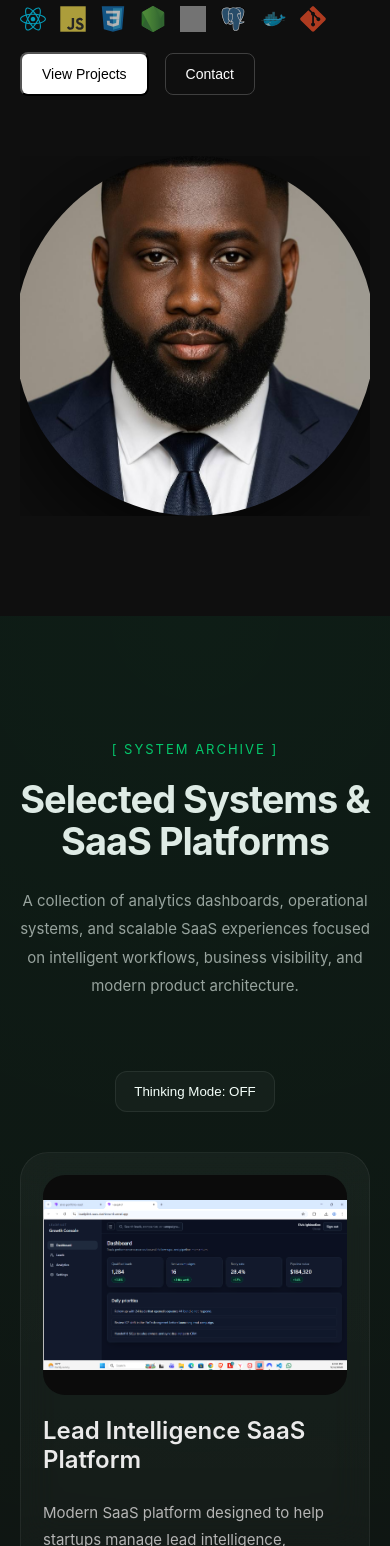
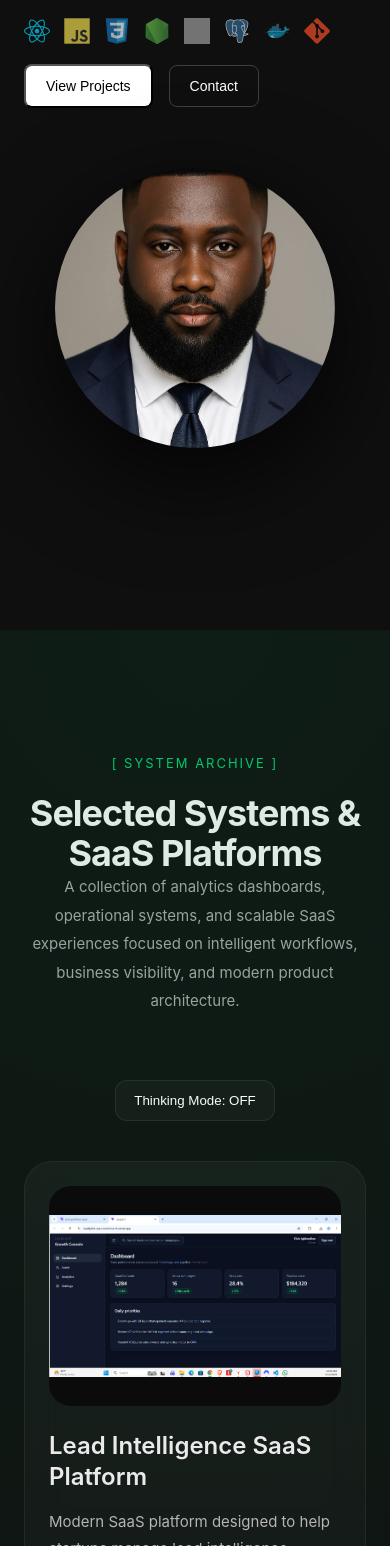
Before and after one commit to igbinedionelvis/elvis-portfolio-react, a React (Vite) app: page / in a window 390 px wide. Shown: the part 454-2000 px from the top of the page. Built offline with nearby package versions, Linux system fonts and the light colour scheme; grey boxes are pictures that could not be loaded.

Commit message:
Refine portfolio UX with SaaS showcases and responsive hero improvements

```diff
--- a/package.json
+++ b/package.json
@@ -11,6 +11,7 @@
   },
   "dependencies": {
     "framer-motion": "^12.38.0",
+    "gsap": "^3.15.0",
     "react": "^19.2.5",
     "react-dom": "^19.2.5",
     "react-icons": "^5.6.0"
--- a/src/styles.css
+++ b/src/styles.css
@@ -17,11 +17,6 @@ body {
   background: #0f0f0f;
   color: #eaeaea;
   line-height: 1.6;
-}
-
-section {
-  padding: var(--space-8) var(--space-3);
-  scroll-margin-top: 100px;
 }
 
 h1 {
@@ -76,8 +71,8 @@ p {
 
   /* Layout */
   --content-sm: 600px;
-  --content-md: 720px;
-  --content-lg: 1100px;
+  --content-md: 680px;
+  --content-lg: 1280px;
 }
 
 /* =========================
@@ -86,15 +81,17 @@ p {
 
 .hero {
   position: relative;
-  min-height: 100vh;
+  min-height: 90vh;
   display: flex;
   align-items: center;
   padding-top: 140px;
   overflow: hidden;
+  padding-left: 24px;
+  padding-right: 24px;
 }
 
 /* vertical rhythm system */
-.hero-content > * + * {
+.hero-content>*+* {
   margin-top: var(--space-2);
 }
 
@@ -102,7 +99,8 @@ p {
   font-size: clamp(30px, 3.5vw, 44px);
   line-height: 1.2;
   letter-spacing: -0.4px;
-  max-width: 600px;
+  max-width: var(--content-sm);
+  margin-top: 16px;
 }
 
 .hero-title span {
@@ -125,8 +123,7 @@ p {
 /* SUBTEXT IMPROVED */
 .subtext {
   max-width: 500px;
-  margin-bottom: 8px;
-  font-size: 15px;
+  font-size: 17px;
   line-height: 1.6;
   color: #aaa;
 }
@@ -176,7 +173,7 @@ p {
 }
 
 .secondary-btn {
-  border: 1px solid rgba(255,255,255,0.2);
+  border: 1px solid rgba(255, 255, 255, 0.2);
   color: white;
   background: transparent;
 }
@@ -205,17 +202,25 @@ p {
 .hero-wrapper {
   position: relative;
   z-index: 2;
+
   display: flex;
-  align-items: flex-start;
+  align-items: center;
+
   justify-content: space-between;
-  gap: 60px;
+
+  gap: clamp(10px, 2vw, 24px);
+
   width: 100%;
+  max-width: 1280px;
+
+  margin: 0 auto;
 }
 
 /* Rotating words */
 .rotating-word {
   display: inline-block;
-  min-width: 240px; /* prevents jumping */
+  min-width: 240px;
+  /* prevents jumping */
 
   color: #00ff88;
   font-weight: 600;
@@ -228,14 +233,17 @@ p {
     opacity: 0;
     transform: translateY(6px);
   }
+
   10% {
     opacity: 1;
     transform: translateY(0);
   }
+
   80% {
     opacity: 1;
     transform: translateY(0);
   }
+
   100% {
     opacity: 0;
     transform: translateY(-6px);
@@ -247,33 +255,27 @@ p {
 ========================= */
 
 .hero-content {
-  max-width: 620px;
+  max-width: 650px;
   min-width: 0;
   flex-shrink: 1;
-  overflow: hidden;
   transform-origin: left center;
 
   transition:
     opacity 0.5s ease,
     transform 0.6s cubic-bezier(0.22, 1, 0.36, 1),
-    max-width 0.7s cubic-bezier(0.22, 1, 0.36, 1),
-    width 0.7s cubic-bezier(0.22, 1, 0.36, 1),
     filter 0.4s ease;
 }
 
 .hero.active .hero-content {
   opacity: 0;
-  transform: translateX(-80px);
-  max-width: 0;
-  width: 0;
+  transform: translateX(-120px);
   filter: blur(6px);
+  pointer-events: none;
 
   transition:
     opacity 0.4s ease 0s,
     transform 0.6s cubic-bezier(0.22, 1, 0.36, 1),
     filter 0.4s ease 0.05s,
-    max-width 0.7s ease 0.25s,
-    width 0.7s ease 0.25s;
 }
 
 /* =========================
@@ -294,7 +296,8 @@ p {
 }
 
 .profile.active {
-  width: clamp(650px, 60vw, 950px);
+  width: clamp(1000px, 78vw, 1250px);
+
   transform: perspective(1200px) rotateY(-4deg);
 }
 
@@ -315,7 +318,7 @@ p {
     transform 0.6s cubic-bezier(0.22, 1, 0.36, 1),
     border-radius 0.5s ease;
 
-  box-shadow: 0 30px 100px rgba(0,0,0,0.8);
+  box-shadow: 0 30px 100px rgba(0, 0, 0, 0.8);
 }
 
 .profile.active .profile-image {
@@ -341,7 +344,10 @@ p {
     opacity 0.5s ease;
 }
 
-.img1 { opacity: 1; }
+.img1 {
+  opacity: 1;
+}
+
 .profile.active .img1 {
   opacity: 0;
   transform: scale(0.96) translateX(-20px);
@@ -365,12 +371,12 @@ p {
 .profile-panel {
   flex: 1;
   height: 360px;
-  min-width: 440px; /* 🔥 slight bump to prevent clipping */
+  min-width: 560px;
   margin-left: 20px;
   border-radius: 20px;
-  background: rgba(30,30,30,0.55);
+  background: rgba(30, 30, 30, 0.55);
   backdrop-filter: blur(20px);
-  border: 1px solid rgba(255,255,255,0.08);
+  border: 1px solid rgba(255, 255, 255, 0.08);
   overflow: hidden;
 
   opacity: 0;
@@ -390,21 +396,23 @@ p {
 ========================= */
 
 .terminal {
-  padding: 30px;
   font-family: "Courier New", monospace;
   color: #00ff88;
-  font-size: clamp(13px, 0.85vw, 15px); /* 🔥 refined */
+  font-size: clamp(13px, 0.85vw, 15px);
+  padding: 20px;
+
   letter-spacing: 1px;
   line-height: 1.8;
 
   white-space: nowrap;
-  overflow: hidden;
+  overflow-x: visible;
+  overflow-y: hidden;
 
   opacity: 0;
   transform: translateY(10px);
 
   transition: all 0.4s ease 0.4s;
-  text-shadow: 0 0 10px rgba(0,255,136,0.6);
+  text-shadow: 0 0 10px rgba(0, 255, 136, 0.6);
 
   animation: terminalFlicker 6s infinite;
 }
@@ -425,11 +433,11 @@ p {
 
   white-space: nowrap;
 
-  overflow: hidden;
+  overflow: visible;
 
   text-shadow:
-    0 0 4px rgba(0,255,136,0.7),
-    0 0 10px rgba(0,255,136,0.35);
+    0 0 4px rgba(0, 255, 136, 0.7),
+    0 0 10px rgba(0, 255, 136, 0.35);
 
   opacity: 0.92;
 }
@@ -438,8 +446,8 @@ p {
   color: #7dffb3;
 
   text-shadow:
-    0 0 8px rgba(125,255,179,0.95),
-    0 0 18px rgba(0,255,136,0.5);
+    0 0 8px rgba(125, 255, 179, 0.95),
+    0 0 18px rgba(0, 255, 136, 0.5);
 
   opacity: 1;
 }
@@ -451,11 +459,15 @@ p {
 }
 
 @keyframes blink {
-  50% { opacity: 0; }
+  50% {
+    opacity: 0;
+  }
 }
 
 @keyframes terminalFlicker {
-  0%, 100% {
+
+  0%,
+  100% {
     opacity: 1;
   }
 
@@ -478,13 +490,13 @@ p {
   width: 100%;
   z-index: 1000;
 
-  background: rgba(15,15,15,0.6);
+  background: rgba(15, 15, 15, 0.6);
   backdrop-filter: blur(10px);
-  border-bottom: 1px solid rgba(255,255,255,0.05);
+  border-bottom: 1px solid rgba(255, 255, 255, 0.05);
 }
 
 .nav-container {
-  max-width: 1100px;
+  max-width: 1280px;
   margin: auto;
   padding: 15px 40px;
 
@@ -540,11 +552,9 @@ p {
   position: absolute;
   inset: 0;
 
-  background: radial-gradient(
-    circle at var(--x, 50%) var(--y, 50%),
-    rgba(0,255,136,0.15),
-    transparent 60%
-  );
+  background: radial-gradient(circle at var(--x, 50%) var(--y, 50%),
+      rgba(0, 255, 136, 0.15),
+      transparent 60%);
 
   opacity: 0;
   transition: opacity 0.3s ease;
@@ -565,11 +575,14 @@ p {
 }
 
 @keyframes pulseGlow {
-  0%, 100% {
-    box-shadow: 0 0 0 rgba(0,255,136,0);
+
+  0%,
+  100% {
+    box-shadow: 0 0 0 rgba(0, 255, 136, 0);
   }
+
   50% {
-    box-shadow: 0 0 25px rgba(0,255,136,0.25);
+    box-shadow: 0 0 25px rgba(0, 255, 136, 0.25);
   }
 }
 
@@ -585,34 +598,12 @@ p {
    PROJECTS SECTION
 ========================= */
 
-.projects-container {
-  max-width: 1100px;
-  margin: auto;
-}
-
-.projects h2 {
-  font-size: 2rem;
-  margin-bottom: 40px;
-}
-
-.toggle {
-  margin-bottom: 30px;
-}
-
 .toggle button {
-  padding: 10px 16px;
   background: transparent;
-  border: 1px solid rgba(255,255,255,0.2);
+  border: 1px solid rgba(255, 255, 255, 0.2);
   color: white;
   border-radius: 8px;
   cursor: pointer;
-}
-
-/* Grid layout */
-.grid {
-  display: flex;
-  flex-wrap: wrap;
-  gap: 20px;
 }
 
 /* =========================
@@ -622,7 +613,7 @@ p {
 .projects {
   position: relative;
 
-  padding: 180px 24px;
+  padding: 80px 24px;
 
   overflow: hidden;
 }
@@ -635,17 +626,15 @@ p {
   inset: 0;
 
   background:
-    radial-gradient(
-      circle at top,
-      rgba(0,255,136,0.06),
-      transparent 60%
-    );
+    radial-gradient(circle at top,
+      rgba(0, 255, 136, 0.06),
+      transparent 60%);
 
   pointer-events: none;
 }
 
 .projects-container {
-  max-width: 1100px;
+  max-width: var(--content-lg);
 
   margin: auto;
 }
@@ -655,10 +644,8 @@ p {
 ========================= */
 
 .projects-heading {
-  max-width: 850px;
-
-  margin: 0 auto 90px;
-
+  max-width: var(--content-md);
+  margin: 0 auto 64px;
   text-align: center;
 }
 
@@ -678,12 +665,10 @@ p {
   opacity: 0.75;
 }
 
-.projects-heading h2 {
-  font-size: clamp(38px, 4vw, 56px);
-
-  line-height: 1.1;
-
-  margin-bottom: 24px;
+.projects-heading h2,
+.contact h2 {
+  font-size: clamp(36px, 4vw, var(--fs-h2));
+  line-height: var(--lh-heading);
 }
 
 .projects-heading p {
@@ -711,9 +696,9 @@ p {
 .toggle button {
   padding: 12px 18px;
 
-  background: rgba(255,255,255,0.03);
+  background: rgba(255, 255, 255, 0.03);
 
-  border: 1px solid rgba(255,255,255,0.08);
+  border: 1px solid rgba(255, 255, 255, 0.08);
 
   color: white;
 
@@ -728,9 +713,9 @@ p {
 }
 
 .toggle button:hover {
-  background: rgba(255,255,255,0.06);
+  background: rgba(255, 255, 255, 0.06);
 
-  border-color: rgba(0,255,136,0.2);
+  border-color: rgba(0, 255, 136, 0.2);
 
   transform: translateY(-2px);
 }
@@ -739,13 +724,12 @@ p {
    GRID
 ========================= */
 
-.grid {
-  display: grid;
+.projects-showcase {
+  display: flex;
 
-  grid-template-columns:
-    repeat(auto-fit, minmax(340px, 1fr));
+  flex-direction: column;
 
-  gap: 34px;
+  gap: 140px;
 }
 
 /* =========================
@@ -757,18 +741,16 @@ p {
 
   overflow: hidden;
 
-  padding: 22px;
+  padding: 24px;
 
   border-radius: 28px;
 
-  border: 1px solid rgba(255,255,255,0.06);
+  border: 1px solid rgba(255, 255, 255, 0.06);
 
   background:
-    linear-gradient(
-      180deg,
-      rgba(255,255,255,0.04),
-      rgba(255,255,255,0.02)
-    );
+    linear-gradient(180deg,
+      rgba(255, 255, 255, 0.04),
+      rgba(255, 255, 255, 0.02));
 
   backdrop-filter: blur(18px);
 
@@ -786,18 +768,16 @@ p {
 }
 
 .card:hover {
-  border-color: rgba(0,255,136,0.18);
+  border-color: rgba(0, 255, 136, 0.18);
 
   background:
-    linear-gradient(
-      180deg,
-      rgba(255,255,255,0.05),
-      rgba(255,255,255,0.03)
-    );
+    linear-gradient(180deg,
+      rgba(255, 255, 255, 0.05),
+      rgba(255, 255, 255, 0.03));
 
   box-shadow:
-    0 18px 60px rgba(0,0,0,0.45),
-    0 0 40px rgba(0,255,136,0.06);
+    0 18px 60px rgba(0, 0, 0, 0.45),
+    0 0 40px rgba(0, 255, 136, 0.06);
 }
 
 /* =========================
@@ -810,11 +790,9 @@ p {
   inset: 0;
 
   background:
-    radial-gradient(
-      circle at top,
-      rgba(0,255,136,0.12),
-      transparent 70%
-    );
+    radial-gradient(circle at top,
+      rgba(0, 255, 136, 0.12),
+      transparent 70%);
 
   opacity: 0;
 
@@ -840,7 +818,7 @@ p {
 
   border-radius: 22px;
 
-  margin-bottom: 22px;
+  margin-bottom: 24px;
 
   background: #0b0b0b;
 
@@ -878,15 +856,12 @@ p {
 
   flex-direction: column;
 
-  gap: 18px;
+  gap: 16px;
 }
 
 .card h3 {
-  font-size: 28px;
-
-  line-height: 1.2;
-
-  margin-bottom: 6px;
+  font-size: var(--fs-h3);
+  line-height: var(--lh-subheading);
 }
 
 .card p {
@@ -910,32 +885,6 @@ p {
 }
 
 /* =========================
-   RESPONSIVE
-========================= */
-
-@media (max-width: 768px) {
-
-  .projects {
-    padding: 120px 20px;
-  }
-
-  .projects-heading {
-    margin-bottom: 70px;
-  }
-
-  .grid {
-    grid-template-columns: 1fr;
-  }
-
-  .card h3 {
-    font-size: 24px;
-  }
-
-  .card-image {
-    height: 220px;
-  }
-}
-/* =========================
    LINKS / THINKING
 ========================= */
 
@@ -958,7 +907,7 @@ p {
 .thinking {
   margin-top: 20px;
   padding-top: 15px;
-  border-top: 1px solid rgba(255,255,255,0.1);
+  border-top: 1px solid rgba(255, 255, 255, 0.1);
 }
 
 .thinking p {
@@ -973,15 +922,13 @@ p {
 .contact {
   position: relative;
 
-  padding-top: 180px;
-
-  padding: 140px 24px 80px;
+  padding-top: 120px;
 
   overflow: hidden;
 }
 
 .contact-container {
-  max-width: 900px;
+  max-width: var(--content-md);
 
   margin: 0 auto;
 
@@ -1002,14 +949,6 @@ p {
   text-transform: uppercase;
 
   opacity: 0.8;
-}
-
-.contact h2 {
-  font-size: clamp(36px, 5vw, 64px);
-
-  line-height: 1.1;
-
-  margin-bottom: 24px;
 }
 
 .contact p {
@@ -1052,7 +991,7 @@ p {
   transform: translateY(-3px);
 
   box-shadow:
-    0 10px 30px rgba(255,255,255,0.15);
+    0 10px 30px rgba(255, 255, 255, 0.15);
 }
 
 .socials {
@@ -1060,9 +999,9 @@ p {
 
   justify-content: center;
 
-  gap: 22px;
+  gap: 24px;
 
-  margin-top: 50px;
+  margin-top: 48px;
 }
 
 .socials a {
@@ -1075,9 +1014,9 @@ p {
 
   border-radius: 50%;
 
-  border: 1px solid rgba(255,255,255,0.08);
+  border: 1px solid rgba(255, 255, 255, 0.08);
 
-  background: rgba(255,255,255,0.03);
+  background: rgba(255, 255, 255, 0.03);
 
   color: white;
 
@@ -1092,9 +1031,9 @@ p {
 .socials a:hover {
   transform: translateY(-6px);
 
-  border-color: rgba(0,255,136,0.4);
+  border-color: rgba(0, 255, 136, 0.4);
 
-  background: rgba(0,255,136,0.08);
+  background: rgba(0, 255, 136, 0.08);
 }
 
 .footer-bottom {
@@ -1108,7 +1047,7 @@ p {
 
   padding-top: 30px;
 
-  border-top: 1px solid rgba(255,255,255,0.06);
+  border-top: 1px solid rgba(255, 255, 255, 0.06);
 
   color: #777;
 
@@ -1122,7 +1061,7 @@ p {
 .overlay {
   position: fixed;
   inset: 0;
-  background: rgba(0,0,0,0.7);
+  background: rgba(0, 0, 0, 0.7);
   backdrop-filter: blur(8px);
 
   display: flex;
@@ -1169,36 +1108,31 @@ p {
   border-radius: 50%;
   pointer-events: none;
 
-  background: radial-gradient(
-    circle,
-    rgba(255,255,255,0.12),
-    transparent 60%
-  );
+  background: radial-gradient(circle,
+      rgba(255, 255, 255, 0.12),
+      transparent 60%);
 
   transform: translate(-50%, -50%);
   will-change: transform;
 
-  z-index: 999; /* FIX: ensure always visible */
+  z-index: 999;
+  /* FIX: ensure always visible */
 }
 
 /* INTERACTIVE STATES */
 
 .cursor-glow.cursor-hover {
   scale: 1.8;
-  background: radial-gradient(
-    circle,
-    rgba(255,255,255,0.2),
-    transparent 60%
-  );
+  background: radial-gradient(circle,
+      rgba(255, 255, 255, 0.2),
+      transparent 60%);
 }
 
 .cursor-glow.cursor-text {
   scale: 0.6;
-  background: radial-gradient(
-    circle,
-    rgba(255,255,255,0.08),
-    transparent 70%
-  );
+  background: radial-gradient(circle,
+      rgba(255, 255, 255, 0.08),
+      transparent 70%);
 }
 
 /* =========================
@@ -1216,14 +1150,14 @@ p {
     gap: 60px;
   }
 
-  .hero-image {
-    width: 240px;
-    height: 240px;
+  .profile-image {
+    width: 280px;
+    height: 280px;
   }
 
   .hero-content {
     width: 100%;
-
+    flex: initial;
     max-width: 100%;
   }
 
@@ -1243,28 +1177,48 @@ p {
     transform: none !important;
   }
 
+  .profile {
+    flex-direction: column;
+
+    width: 100%;
+
+    min-width: 0;
+
+    overflow: visible;
+  }
+
+  .profile.active {
+    width: 100%;
+  }
+
   .profile-panel {
-    display: none;
+    display: block;
+
+    width: 100%;
+
+    min-width: 0;
+
+    margin-left: 0;
+
+    margin-top: 20px;
+
+    height: auto;
+  }
+
+  .terminal {
+    overflow-x: auto;
   }
 }
 
-/* CONTACT SECTION MOBILE */
-@media (max-width: 768px) {
-  .footer-bottom {
-    flex-direction: column;
-
-    align-items: center;
-  }
-
-  .socials {
-    flex-wrap: wrap;
-  }
-}
+/* =========================
+   MOBILE
+========================= */
 
 @media (max-width: 768px) {
 
   section {
-    padding: 100px 20px;
+    padding: 120px 24px;
+    scroll-margin-top: 100px;
   }
 
   h1 {
@@ -1285,15 +1239,76 @@ p {
 
   .footer-bottom {
     flex-direction: column;
-
     align-items: center;
-
     text-align: center;
   }
 
   .socials {
     flex-wrap: wrap;
-
     justify-content: center;
   }
+
+  .card-image {
+    height: 220px;
+  }
 }
+
+@media (max-width: 1200px) and (min-width: 901px) {
+
+  .profile.active {
+    width: 100%;
+  }
+
+  .profile-image {
+    width: 300px;
+    height: 300px;
+  }
+
+  .terminal-line {
+    font-size: 11px;
+  }
+
+  .profile-panel {
+    display: block;
+
+    width: 100%;
+
+    min-width: 0;
+
+    margin-left: 0;
+
+    height: auto;
+  }
+
+  .terminal {
+    padding: 20px;
+
+    white-space: nowrap;
+  }
+
+  .hero-wrapper {
+    flex-direction: column;
+
+    align-items: center;
+
+    text-align: center;
+
+    gap: 60px;
+  }
+
+  .hero-content {
+    max-width: 700px;
+  }
+
+}
+
+@media (max-width: 768px) {
+
+  .projects {
+    padding: 120px 24px;
+  }
+
+  .card-image {
+    height: 220px;
+  }
+}
```
Also changed, not shown: 1 other file (tests, documents, lock files or other folders).
